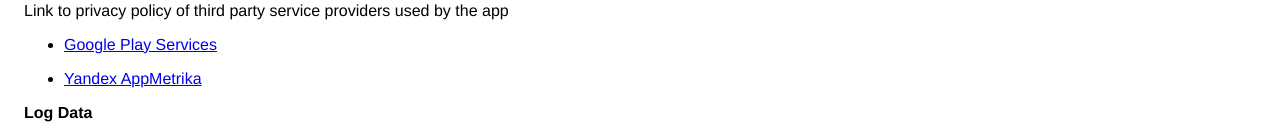
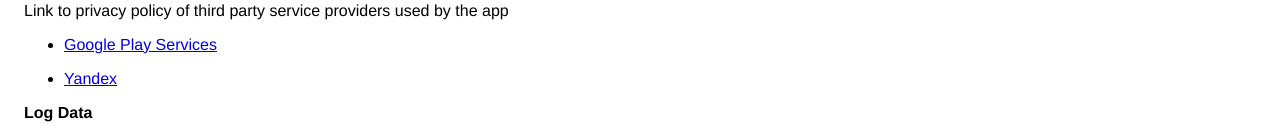
Before and after one commit to krug2256/TornPointGames.github.io, a plain HTML site: page index.html in a window 1280 px wide. Shown: the part 382-520 px from the top of the page. Drawn offline with Linux system fonts and the light colour scheme.

Commit message:
Update index.html

```diff
--- a/index.html
+++ b/index.html
@@ -20,7 +20,7 @@
                   </p> <p><strong>Information Collection and Use</strong></p> <p>For a better experience, while using our Service, I may require you to provide us with certain
                     personally identifiable information, including but not limited to  advertising ID,IP adress,location. The information that I request will be retained on your device and is not collected by me in any way.
                   </p> <p>The app does use third party services that may collect information used to identify you.</p> <div><p>Link to privacy policy of third party service providers used by the app</p> <ul><li><a href="https://www.google.com/policies/privacy/" target="_blank">Google Play Services</a></li><!----><!----><!----><!----><!----><!----><!----></ul></div>
-				  <ul><li><a href="https://yandex.ru/legal/confidential/?lang=en" target="_blank">Yandex AppMetrika</a></li><!----><!----><!----><!----><!----><!----><!----></ul></div><p><strong>Log Data</strong></p> <p>
+				  <ul><li><a href="https://yandex.ru/legal/confidential/?lang=en" target="_blank">Yandex</a></li><!----><!----><!----><!----><!----><!----><!----></ul></div><p><strong>Log Data</strong></p> <p>
 				  I want to inform you that whenever you use my Service, in a case ?lang=ruof
                     an error in the app I collect data and information (through third party products) on your phone
                     called Log Data. This Log Data may include information such as your device Internet Protocol (“IP”) address,
```
